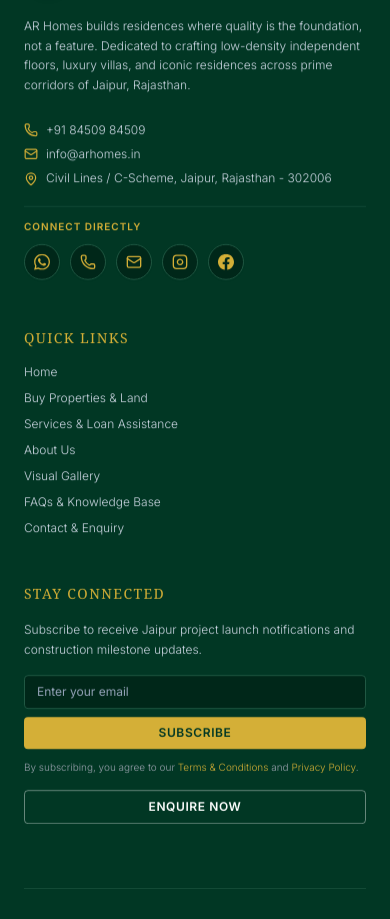
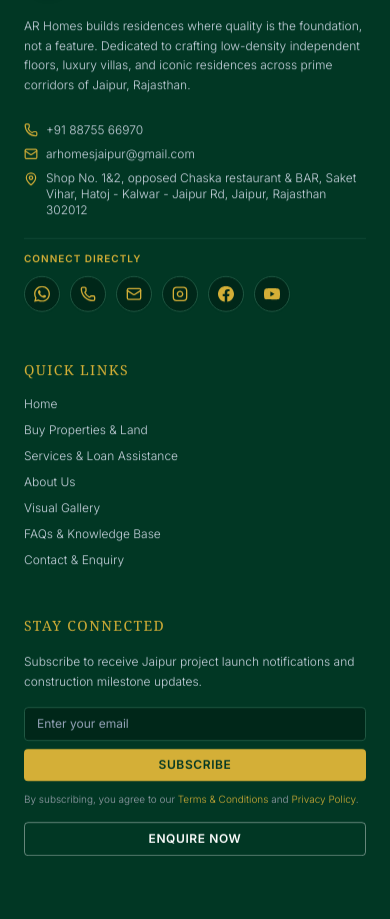
Before and after one commit to victoriousvijay/arhomes-portal, a React (Vite) app: page / in a window 390 px wide. Shown: the part 2380-3299 px from the top of the page. Built offline with nearby package versions, Linux system fonts and the light colour scheme; no server answers; the database is empty; a web font is replaced by a local one.

Commit message:
feat: sync contact details, address, phone/whatsapp, and social links with YouTube and CMS

```diff
--- a/src/components/Footer.jsx
+++ b/src/components/Footer.jsx
@@ -15,8 +15,9 @@ export const Footer = ({ onOpenEnquiry }) => {
   const emailVal = settings?.email || BRAND.email;
   const addressVal = settings?.corporate_address || BRAND.corporateAddress;
   const whatsappVal = settings?.whatsapp || BRAND.whatsapp;
-  const instagramVal = settings?.instagram || 'https://instagram.com';
-  const facebookVal = settings?.facebook || 'https://facebook.com';
+  const instagramVal = settings?.instagram || BRAND.instagram;
+  const facebookVal = settings?.facebook || BRAND.facebook;
+  const youtubeVal = settings?.youtube || BRAND.youtube;
 
   const handleSubscribe = (e) => {
     e.preventDefault();
@@ -139,6 +140,20 @@ export const Footer = ({ onOpenEnquiry }) => {
                     <path d="M24 12.073c0-6.627-5.373-12-12-12s-12 5.373-12 12c0 5.99 4.388 10.954 10.125 11.854v-8.385H7.078v-3.47h3.047V9.43c0-3.007 1.792-4.669 4.533-4.669 1.312 0 2.686.235 2.686.235v2.953H15.83c-1.491 0-1.956.925-1.956 1.874v2.25h3.328l-.532 3.47h-2.796v8.385C19.612 23.027 24 18.062 24 12.073z"/>
                   </svg>
                 </a>
+
+                {/* 6. YouTube */}
+                <a
+                  href={youtubeVal}
+                  target="_blank"
+                  rel="noopener noreferrer"
+                  className="w-9 h-9 rounded-full bg-[#002719] hover:bg-[#FF0000] text-[#D4AF37] hover:text-white border border-[#205843] hover:border-[#FF0000] flex items-center justify-center transition-all duration-200 shadow-sm hover:scale-110 cursor-pointer"
+                  title="Watch on YouTube"
+                  aria-label="YouTube"
+                >
+                  <svg viewBox="0 0 24 24" className="w-4 h-4 fill-current">
+                    <path d="M23.498 6.186a3.016 3.016 0 0 0-2.122-2.136C19.505 3.545 12 3.545 12 3.545s-7.505 0-9.377.505A3.017 3.017 0 0 0 .502 6.186C0 8.07 0 12 0 12s0 3.93.502 5.814a3.016 3.016 0 0 0 2.122 2.136c1.871.505 9.376.505 9.376.505s7.505 0 9.377-.505a3.015 3.015 0 0 0 2.122-2.136C24 15.93 24 12 24 12s0-3.93-.502-5.814zM9.545 15.568V8.432L15.818 12l-6.273 3.568z"/>
+                  </svg>
+                </a>
               </div>
             </div>
           </ScrollReveal>
--- a/src/components/StickySideMenu.jsx
+++ b/src/components/StickySideMenu.jsx
@@ -6,7 +6,8 @@ import { BRAND } from '../data/projectsData';
 export const StickySideMenu = ({ onOpenCallback }) => {
   const { settings } = useSiteData();
   const whatsappVal = settings?.whatsapp || BRAND.whatsapp;
-  const instagramVal = settings?.instagram || 'https://instagram.com';
+  const instagramVal = settings?.instagram || BRAND.instagram;
+  const youtubeVal = settings?.youtube || BRAND.youtube;
 
   return (
     <aside aria-label="Quick contact links" className="hidden md:flex fixed right-0 top-1/2 -translate-y-1/2 z-40 flex-col items-center bg-[#01472E] border-l border-t border-b border-[#205843] rounded-l-md shadow-2xl text-white overflow-hidden">
@@ -40,7 +41,7 @@ export const StickySideMenu = ({ onOpenCallback }) => {
         href={instagramVal}
         target="_blank"
         rel="noopener noreferrer"
-        className="w-11 h-12 flex items-center justify-center hover:bg-[#0B5B3E] transition-colors group"
+        className="w-11 h-12 flex items-center justify-center hover:bg-[#0B5B3E] transition-colors border-b border-[#205843]/60 group"
         title="Follow on Instagram"
         aria-label="Follow on Instagram"
       >
@@ -51,6 +52,20 @@ export const StickySideMenu = ({ onOpenCallback }) => {
         </svg>
       </a>
 
+      {/* 4. YouTube Button */}
+      <a
+        href={youtubeVal}
+        target="_blank"
+        rel="noopener noreferrer"
+        className="w-11 h-12 flex items-center justify-center hover:bg-[#FF0000] transition-colors group"
+        title="Watch on YouTube"
+        aria-label="Watch on YouTube"
+      >
+        <svg viewBox="0 0 24 24" className="w-5 h-5 fill-current text-white group-hover:text-white transition-colors">
+          <path d="M23.498 6.186a3.016 3.016 0 0 0-2.122-2.136C19.505 3.545 12 3.545 12 3.545s-7.505 0-9.377.505A3.017 3.017 0 0 0 .502 6.186C0 8.07 0 12 0 12s0 3.93.502 5.814a3.016 3.016 0 0 0 2.122 2.136c1.871.505 9.376.505 9.376.505s7.505 0 9.377-.505a3.015 3.015 0 0 0 2.122-2.136C24 15.93 24 12 24 12s0-3.93-.502-5.814zM9.545 15.568V8.432L15.818 12l-6.273 3.568z"/>
+        </svg>
+      </a>
+
     </aside>
   );
 };
--- a/src/context/SiteDataContext.jsx
+++ b/src/context/SiteDataContext.jsx
@@ -10,8 +10,9 @@ const DEFAULT_SETTINGS = {
   whatsapp: BRAND.whatsapp,
   email: BRAND.email,
   corporate_address: BRAND.corporateAddress,
-  facebook: 'https://facebook.com',
-  instagram: 'https://instagram.com',
+  facebook: BRAND.facebook,
+  instagram: BRAND.instagram,
+  youtube: BRAND.youtube,
   linkedin: 'https://linkedin.com',
   enquiry_fields: {
     budget: true,
@@ -370,7 +371,26 @@ const DEFAULT_DEALS = [
 export const SiteDataProvider = ({ children }) => {
   const [settings, setSettings] = useState(() => {
     const saved = localStorage.getItem('arhomes_settings');
-    return saved ? JSON.parse(saved) : DEFAULT_SETTINGS;
+    if (!saved) return DEFAULT_SETTINGS;
+    try {
+      const parsed = JSON.parse(saved);
+      const isStale = !parsed.youtube || parsed.phone === '+91 84509 84509' || parsed.corporate_address?.includes('Civil Lines / C-Scheme') || parsed.email === 'info@arhomes.in';
+      const merged = { ...DEFAULT_SETTINGS, ...parsed };
+      if (isStale) {
+        merged.phone = DEFAULT_SETTINGS.phone;
+        merged.phone_display = DEFAULT_SETTINGS.phone_display;
+        merged.whatsapp = DEFAULT_SETTINGS.whatsapp;
+        merged.email = DEFAULT_SETTINGS.email;
+        merged.corporate_address = DEFAULT_SETTINGS.corporate_address;
+        merged.facebook = DEFAULT_SETTINGS.facebook;
+        merged.instagram = DEFAULT_SETTINGS.instagram;
+        merged.youtube = DEFAULT_SETTINGS.youtube;
+        localStorage.setItem('arhomes_settings', JSON.stringify(merged));
+      }
+      return merged;
+    } catch {
+      return DEFAULT_SETTINGS;
+    }
   });
 
   const [properties, setProperties] = useState(() => {
@@ -512,6 +532,7 @@ export const SiteDataProvider = ({ children }) => {
           corporate_address: merged.corporate_address,
           facebook: merged.facebook,
           instagram: merged.instagram,
+          youtube: merged.youtube,
           linkedin: merged.linkedin,
           enquiry_fields: merged.enquiry_fields,
           updated_at: new Date().toISOString()
--- a/src/data/projectsData.js
+++ b/src/data/projectsData.js
@@ -5,13 +5,21 @@ export const BRAND = {
   subTagline: "Designed With Quality That Lasts",
   philosophy: "More Than Four Walls",
   philosophyText: "The celebrations, the quiet evenings, the moments that bring everyone together — life's best moments happen at home. At AR Homes, this is where moments like these find their place. Thoughtfully planned, beautifully finished and built to a standard that makes every day feel a little more special.",
-  phone: "+91 84509 84509",
-  phoneDisplay: "+91 84509 84509",
-  whatsapp: "918450984509",
-  email: "info@arhomes.in",
-  corporateAddress: "Civil Lines / C-Scheme, Jaipur, Rajasthan - 302006",
-  reraDisclaimer: "The information provided on this website is for general informational purposes only and does not constitute an offer to sell or a solicitation of an offer to buy any property. All artist impressions, specifications, floor plans, and perspectives are artistic representations designed to convey design intent."
+  phone: "+91 88755 66970",
+  phoneDisplay: "+91 88755 66970",
+  whatsapp: "918875566970",
+  email: "arhomesjaipur@gmail.com",
+  salesEmail: "arhomesjaipur@gmail.com",
+  corporateAddress: "Shop No. 1&2, opposed Chaska restaurant & BAR, Saket Vihar, Hatoj - Kalwar - Jaipur Rd, Jaipur, Rajasthan 302012",
+  address: "Shop No. 1&2, opposed Chaska restaurant & BAR, Saket Vihar, Hatoj - Kalwar - Jaipur Rd, Jaipur, Rajasthan 302012",
+  facebook: "https://www.facebook.com/arhomesjaipur/reels/",
+  instagram: "https://www.instagram.com/arhomesindia/?hl=en",
+  youtube: "https://www.youtube.com/@ARHOMES",
+  reraDisclaimer: "The information provided on this website is for general informational purposes only and does not constitute an offer to sell or a solicitation of an offer to buy any property. All artist impressions, specifications, floor plans, and perspectives are artistic representations designed to convey design intent.",
+  reraCert: "RAJ/RERA/2026/G-8812"
 };
+
+export const BRAND_INFO = BRAND;
 
 export const RESIDENCES = [
   {
@@ -220,3 +228,5 @@ export const INSIGHTS_ARTICLES = [
     image: "https://images.unsplash.com/photo-1600585154340-be6161a56a0c?auto=format&fit=crop&w=800&q=80"
   }
 ];
+
+export const PROJECTS = RESIDENCES;
--- a/src/pages/BuyPage.jsx
+++ b/src/pages/BuyPage.jsx
@@ -108,7 +108,7 @@ export const BUY_CATALOG = [
 ];
 
 export const BuyPage = ({ onOpenEnquiry, onSelectResidence }) => {
-  const { properties } = useSiteData();
+  const { properties, settings } = useSiteData();
   const catalog = properties && properties.length > 0 ? properties : BUY_CATALOG;
 
   const [searchParams, setSearchParams] = useSearchParams();
@@ -484,7 +484,7 @@ export const BuyPage = ({ onOpenEnquiry, onSelectResidence }) => {
               Book Private Site Visit
             </button>
             <a
-              href="tel:+918450984509"
+              href={`tel:${settings?.phone || '+918875566970'}`}
               className="w-full sm:w-auto px-5 py-3.5 rounded-xl bg-white/10 hover:bg-white/20 text-white font-semibold text-xs uppercase tracking-wider border border-white/20 transition-all flex items-center justify-center gap-2"
             >
               <PhoneCall className="w-3.5 h-3.5 text-[#D4AF37]" />
--- a/src/pages/FaqsPage.jsx
+++ b/src/pages/FaqsPage.jsx
@@ -29,7 +29,7 @@ const FAQS_LIST = [
   },
   {
     q: 'How can I schedule a private visit to an AR Homes show residence in Jaipur?',
-    a: 'You can book a viewing by clicking "Enquire Now" on our website, messaging us directly on WhatsApp, or calling our helpline at +91 84509 84509. Our client hospitality team in Civil Lines or Vaishali Nagar will arrange a personalized VIP walkthrough.'
+    a: 'You can book a viewing by clicking "Enquire Now" on our website, messaging us directly on WhatsApp, or calling our helpline at +91 88755 66970. Our client hospitality team will arrange a personalized VIP walkthrough.'
   }
 ];
 
--- a/src/pages/PrivacyPolicyPage.jsx
+++ b/src/pages/PrivacyPolicyPage.jsx
@@ -395,18 +395,18 @@ export const PrivacyPolicyPage = () => {
           <div className="p-6 rounded-2xl bg-[#0b1612] border border-[#205843] text-xs space-y-2 text-gray-300">
             <p className="font-semibold text-white text-sm">AR Homes Legal, Compliance & Grievance Cell</p>
             <p className="text-[#D4AF37] font-medium">Designated Grievance Officer: Legal Counsel & Privacy Lead</p>
-            <p>Corporate Galleria: 2nd Floor, Royal Enclave, Civil Lines / C-Scheme, Jaipur, Rajasthan - 302006</p>
+            <p>Corporate Office: Shop No. 1&2, opposed Chaska restaurant & BAR, Saket Vihar, Hatoj - Kalwar - Jaipur Rd, Jaipur, Rajasthan 302012</p>
             <p>
               Direct Email:{' '}
-              <a href="mailto:privacy@arhomes.in" className="text-[#D4AF37] hover:underline font-mono">
-                privacy@arhomes.in
+              <a href="mailto:arhomesjaipur@gmail.com" className="text-[#D4AF37] hover:underline font-mono">
+                arhomesjaipur@gmail.com
               </a>{' '}
               | Escalations:{' '}
-              <a href="mailto:legal@arhomes.in" className="text-[#D4AF37] hover:underline font-mono">
-                legal@arhomes.in
+              <a href="mailto:arhomesjaipur@gmail.com" className="text-[#D4AF37] hover:underline font-mono">
+                arhomesjaipur@gmail.com
               </a>
             </p>
-            <p>Direct Helpline: +91 84509 84509 (Available Mon–Sat: 10:00 AM – 6:00 PM IST)</p>
+            <p>Direct Helpline: +91 88755 66970 (Available Mon–Sat: 10:00 AM – 6:00 PM IST)</p>
           </div>
         </section>
 
--- a/src/pages/ServicesPage.jsx
+++ b/src/pages/ServicesPage.jsx
@@ -97,7 +97,7 @@ export const ServicesPage = ({ onOpenEnquiry }) => {
   }, []);
 
   const handleCopyContact = () => {
-    navigator.clipboard.writeText(phoneVal || '+918450984509');
+    navigator.clipboard.writeText(phoneVal || '+918875566970');
     setCopied(true);
     setTimeout(() => setCopied(false), 2200);
   };
@@ -331,7 +331,7 @@ export const ServicesPage = ({ onOpenEnquiry }) => {
               title="Click to copy contact"
             >
               <span>
-                Advisory Desk: <span className="underline underline-offset-1 font-semibold">{phoneDisplayVal || '+91 84509 84509'}</span>
+                Advisory Desk: <span className="underline underline-offset-1 font-semibold">{phoneDisplayVal || '+91 88755 66970'}</span>
               </span>
               {copied ? (
                 <span className="text-xs font-bold text-emerald-600">Copied!</span>
--- a/src/pages/TermsConditionsPage.jsx
+++ b/src/pages/TermsConditionsPage.jsx
@@ -293,18 +293,18 @@ export const TermsConditionsPage = () => {
           <div className="p-6 rounded-2xl bg-[#0b1612] border border-[#205843] text-xs space-y-2 text-gray-300">
             <p className="font-semibold text-white text-sm">AR Homes Legal, Compliance & Grievance Cell</p>
             <p className="text-[#D4AF37] font-medium">Designated Grievance Officer: Legal Counsel & Privacy Lead</p>
-            <p>Corporate Galleria: 2nd Floor, Royal Enclave, Civil Lines / C-Scheme, Jaipur, Rajasthan - 302006</p>
+            <p>Corporate Office: Shop No. 1&2, opposed Chaska restaurant & BAR, Saket Vihar, Hatoj - Kalwar - Jaipur Rd, Jaipur, Rajasthan 302012</p>
             <p>
               Direct Email:{' '}
-              <a href="mailto:privacy@arhomes.in" className="text-[#D4AF37] hover:underline font-mono">
-                privacy@arhomes.in
+              <a href="mailto:arhomesjaipur@gmail.com" className="text-[#D4AF37] hover:underline font-mono">
+                arhomesjaipur@gmail.com
               </a>{' '}
               | Legal Escalations:{' '}
-              <a href="mailto:legal@arhomes.in" className="text-[#D4AF37] hover:underline font-mono">
-                legal@arhomes.in
+              <a href="mailto:arhomesjaipur@gmail.com" className="text-[#D4AF37] hover:underline font-mono">
+                arhomesjaipur@gmail.com
               </a>
             </p>
-            <p>Direct Helpline: +91 84509 84509 (Available Mon–Sat: 10:00 AM – 6:00 PM IST)</p>
+            <p>Direct Helpline: +91 88755 66970 (Available Mon–Sat: 10:00 AM – 6:00 PM IST)</p>
             <p className="text-gray-400 text-[11px] pt-1">
               Statutory Resolution Timeline: All verified data principal grievances will be formally acknowledged within 48 hours and resolved within <strong>7 business days</strong>. Unresolved disputes may be escalated to the <strong>Data Protection Board of India</strong>.
             </p>
--- a/src/pages/admin/CMSSettings.jsx
+++ b/src/pages/admin/CMSSettings.jsx
@@ -1,4 +1,4 @@
-import React, { useState } from 'react';
+import React, { useState, useEffect } from 'react';
 import { useSiteData } from '../../context/SiteDataContext';
 import {
   Settings,
@@ -25,6 +25,12 @@ export const CMSSettings = () => {
   const [formData, setFormData] = useState({ ...settings });
   const [savedSuccess, setSavedSuccess] = useState(false);
   const [isSaving, setIsSaving] = useState(false);
+
+  useEffect(() => {
+    if (settings) {
+      setFormData(prev => ({ ...prev, ...settings }));
+    }
+  }, [settings]);
 
   // New Custom Field Creator State
   const [isAddFieldOpen, setIsAddFieldOpen] = useState(false);
@@ -167,7 +173,7 @@ export const CMSSettings = () => {
                   required
                   value={formData.phone || ''}
                   onChange={(e) => setFormData({ ...formData, phone: e.target.value })}
-                  placeholder="+91 98290 12345"
+                  placeholder="+91 88755 66970"
                   className="w-full pl-9 pr-3 py-2.5 bg-slate-50 border border-slate-300 rounded-xl text-slate-900 font-mono focus:bg-white focus:outline-none focus:border-[#013724]"
                 />
               </div>
@@ -186,7 +192,7 @@ export const CMSSettings = () => {
                   required
                   value={formData.whatsapp || ''}
                   onChange={(e) => setFormData({ ...formData, whatsapp: e.target.value })}
-                  placeholder="919829012345"
+                  placeholder="918875566970"
                   className="w-full pl-9 pr-3 py-2.5 bg-slate-50 border border-slate-300 rounded-xl text-slate-900 font-mono focus:bg-white focus:outline-none focus:border-[#013724]"
                 />
               </div>
@@ -205,7 +211,7 @@ export const CMSSettings = () => {
                   required
                   value={formData.email || ''}
                   onChange={(e) => setFormData({ ...formData, email: e.target.value })}
-                  placeholder="concierge@arhomes.in"
+                  placeholder="arhomesjaipur@gmail.com"
                   className="w-full pl-9 pr-3 py-2.5 bg-slate-50 border border-slate-300 rounded-xl text-slate-900 focus:bg-white focus:outline-none focus:border-[#013724]"
                 />
               </div>
@@ -224,7 +230,7 @@ export const CMSSettings = () => {
                   required
                   value={formData.corporate_address || ''}
                   onChange={(e) => setFormData({ ...formData, corporate_address: e.target.value })}
-                  placeholder="AR Homes, Royal Enclave, Civil Lines, Jaipur, Rajasthan - 302006"
+                  placeholder="Shop No. 1&2, opposed Chaska restaurant & BAR, Saket Vihar, Hatoj - Kalwar - Jaipur Rd, Jaipur, Rajasthan 302012"
                   className="w-full pl-9 pr-3 py-2 bg-slate-50 border border-slate-300 rounded-xl text-slate-900 focus:bg-white focus:outline-none focus:border-[#013724]"
                 />
               </div>
@@ -240,18 +246,18 @@ export const CMSSettings = () => {
               <span>Social Media Profiles</span>
             </h2>
             <p className="text-xs text-slate-500 mt-0.5">
-              Update links for your company pages.
+              Update links for your company social channels (Instagram, Facebook, YouTube, LinkedIn).
             </p>
           </div>
 
-          <div className="grid grid-cols-1 sm:grid-cols-3 gap-4 text-xs">
+          <div className="grid grid-cols-1 sm:grid-cols-2 lg:grid-cols-4 gap-4 text-xs">
             <div>
               <label className="block text-slate-700 font-semibold mb-1">Instagram Profile</label>
               <input
                 type="url"
                 value={formData.instagram || ''}
                 onChange={(e) => setFormData({ ...formData, instagram: e.target.value })}
-                placeholder="https://instagram.com/arhomes"
+                placeholder="https://www.instagram.com/arhomesindia/?hl=en"
                 className="w-full px-3 py-2 bg-slate-50 border border-slate-300 rounded-xl text-slate-900 focus:bg-white focus:outline-none focus:border-[#013724]"
               />
             </div>
@@ -261,7 +267,17 @@ export const CMSSettings = () => {
                 type="url"
                 value={formData.facebook || ''}
                 onChange={(e) => setFormData({ ...formData, facebook: e.target.value })}
-                placeholder="https://facebook.com/arhomes"
+                placeholder="https://www.facebook.com/arhomesjaipur/reels/"
+                className="w-full px-3 py-2 bg-slate-50 border border-slate-300 rounded-xl text-slate-900 focus:bg-white focus:outline-none focus:border-[#013724]"
+              />
+            </div>
+            <div>
+              <label className="block text-slate-700 font-semibold mb-1">YouTube Channel</label>
+              <input
+                type="url"
+                value={formData.youtube || ''}
+                onChange={(e) => setFormData({ ...formData, youtube: e.target.value })}
+                placeholder="https://www.youtube.com/@ARHOMES"
                 className="w-full px-3 py-2 bg-slate-50 border border-slate-300 rounded-xl text-slate-900 focus:bg-white focus:outline-none focus:border-[#013724]"
               />
             </div>
```
